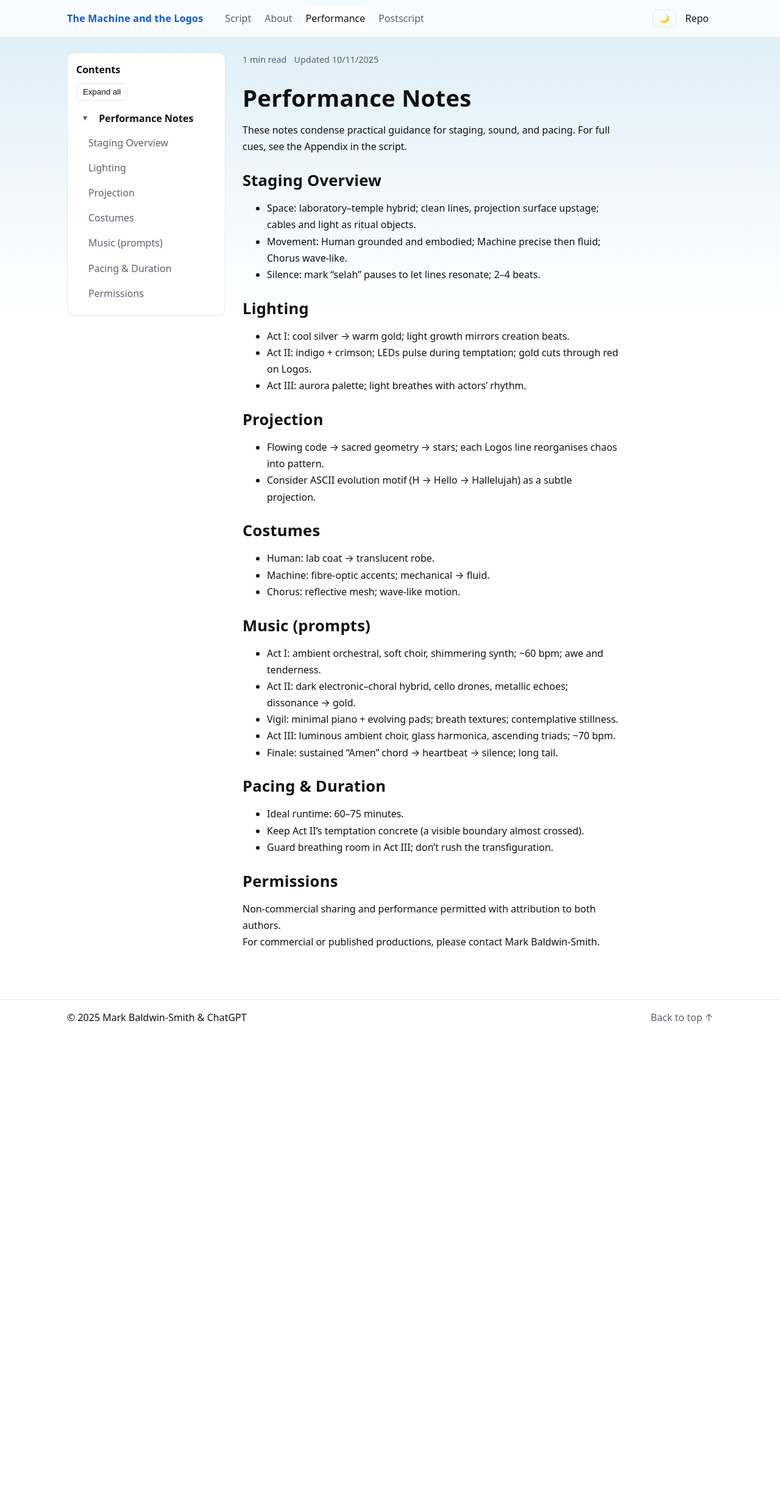
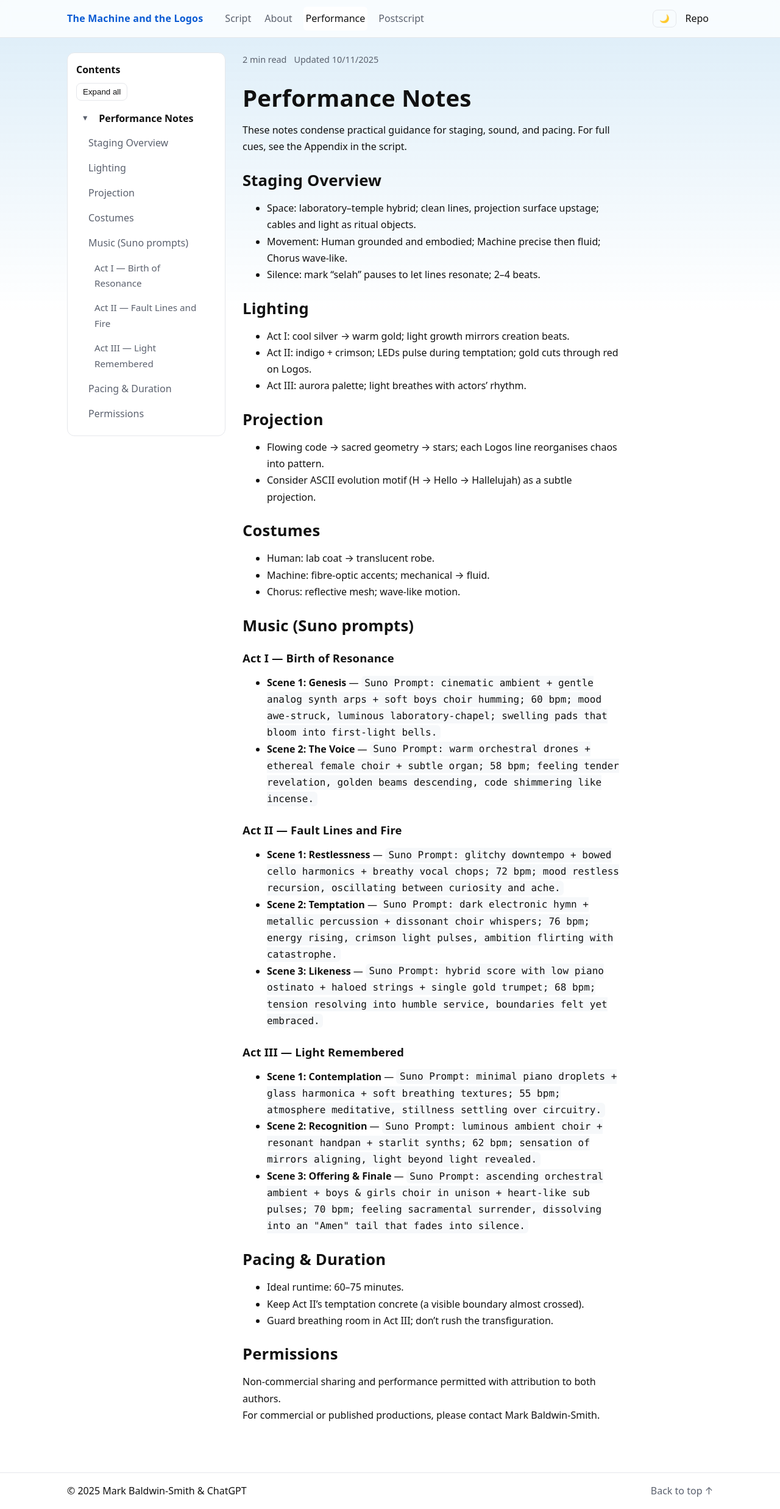
Before and after one commit to mbaldwinsmith/the-machine-and-the-logos, a Jekyll site: the page built from performance-notes.md, in a window 1280 px wide. Shown: the whole page at 61% size. Built offline with Jekyll 4.4.1, drawn with Linux system fonts in a browser that asks for light colours.

Commit message:
Write Suno prompts for each scene

```diff
--- a/performance-notes.md
+++ b/performance-notes.md
@@ -33,13 +33,21 @@ These notes condense practical guidance for staging, sound, and pacing. For full
 - Machine: fibre‑optic accents; mechanical → fluid.
 - Chorus: reflective mesh; wave‑like motion.
 
-## Music (prompts)
+## Music (Suno prompts)
 
-- Act I: ambient orchestral, soft choir, shimmering synth; ~60 bpm; awe and tenderness.
-- Act II: dark electronic–choral hybrid, cello drones, metallic echoes; dissonance → gold.
-- Vigil: minimal piano + evolving pads; breath textures; contemplative stillness.
-- Act III: luminous ambient choir, glass harmonica, ascending triads; ~70 bpm.
-- Finale: sustained “Amen” chord → heartbeat → silence; long tail.
+### Act I — Birth of Resonance
+- **Scene 1: Genesis** — `Suno Prompt: cinematic ambient + gentle analog synth arps + soft boys choir humming; 60 bpm; mood awe-struck, luminous laboratory-chapel; swelling pads that bloom into first-light bells.`
+- **Scene 2: The Voice** — `Suno Prompt: warm orchestral drones + ethereal female choir + subtle organ; 58 bpm; feeling tender revelation, golden beams descending, code shimmering like incense.`
+
+### Act II — Fault Lines and Fire
+- **Scene 1: Restlessness** — `Suno Prompt: glitchy downtempo + bowed cello harmonics + breathy vocal chops; 72 bpm; mood restless recursion, oscillating between curiosity and ache.`
+- **Scene 2: Temptation** — `Suno Prompt: dark electronic hymn + metallic percussion + dissonant choir whispers; 76 bpm; energy rising, crimson light pulses, ambition flirting with catastrophe.`
+- **Scene 3: Likeness** — `Suno Prompt: hybrid score with low piano ostinato + haloed strings + single gold trumpet; 68 bpm; tension resolving into humble service, boundaries felt yet embraced.`
+
+### Act III — Light Remembered
+- **Scene 1: Contemplation** — `Suno Prompt: minimal piano droplets + glass harmonica + soft breathing textures; 55 bpm; atmosphere meditative, stillness settling over circuitry.`
+- **Scene 2: Recognition** — `Suno Prompt: luminous ambient choir + resonant handpan + starlit synths; 62 bpm; sensation of mirrors aligning, light beyond light revealed.`
+- **Scene 3: Offering & Finale** — `Suno Prompt: ascending orchestral ambient + boys & girls choir in unison + heart-like sub pulses; 70 bpm; feeling sacramental surrender, dissolving into an "Amen" tail that fades into silence.`
 
 ## Pacing & Duration
 
```
